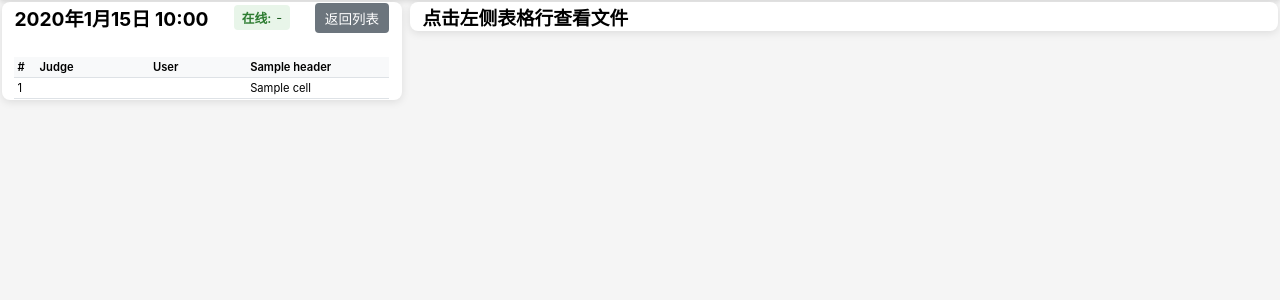
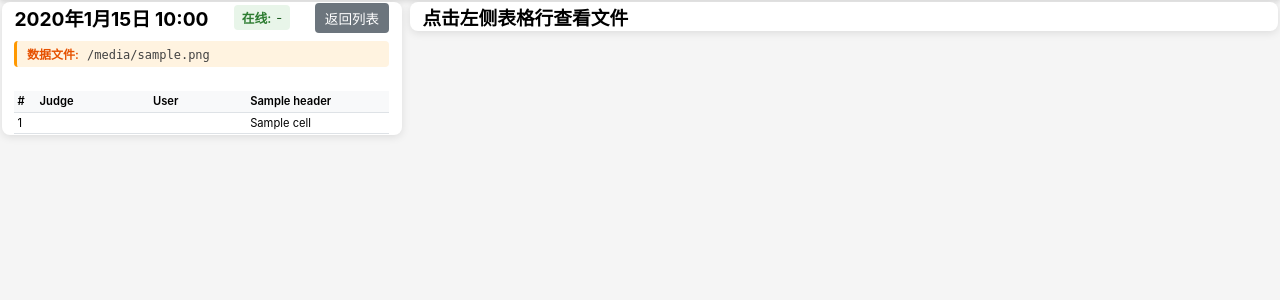
Before and after one commit to 278261631/east-data-check, a Django app: template templates/data/date_detail.html in a window 1280 px wide. Shown: the part 43-343 px from the top of the page. Run offline with Django 5.2, Linux system fonts and the light colour scheme; the template is opened without the code that fills it: most values are stand-ins (such as "Sample title", 1, 10 or a date in 2020); data that the repository does not hold is empty.

Commit message:
复制更新excel

```diff
--- a/data/excel_manager.py
+++ b/data/excel_manager.py
@@ -14,7 +14,7 @@ def get_working_excel_path(date):
         date: 日期字符串 (YYYYMMDD 格式)
 
     Returns:
-        Path: 工作Excel文件的完整路径 (candidate-final-YYYYMMDD-HHmmss.xlsx)
+        Path: 工作Excel文件的完整路径 (candidate-final-YYYYMMDD-YYYYMMDD-HHmmss.xlsx)
 
     Raises:
         FileNotFoundError: 原始Excel文件不存在
@@ -38,7 +38,7 @@ def get_working_excel_path(date):
         return existing_file
 
     # 生成新的工作文件名（带时间戳）
-    now = datetime.now().strftime('%H%M%S')
+    now = datetime.now().strftime('%Y%m%d-%H%M%S')
     working_filename = f"candidate-final-{date}-{now}.xlsx"
     working_path = excel_dir / working_filename
 
--- a/data/views.py
+++ b/data/views.py
@@ -84,10 +84,12 @@ def date_detail(request, date):
     rows = []
     headers = []
     error = None
+    excel_filename = None
 
     try:
         # 获取工作Excel文件（仅复制一次）
         file_path = get_working_excel_path(date)
+        excel_filename = file_path.name  # 获取文件名
 
         wb = openpyxl.load_workbook(file_path, read_only=True)
         ws = wb.active
@@ -111,7 +113,8 @@ def date_detail(request, date):
         'date': date,
         'headers': headers,
         'rows': rows,
-        'error': error
+        'error': error,
+        'excel_filename': excel_filename
     })
 
 
--- a/templates/data/date_detail.html
+++ b/templates/data/date_detail.html
@@ -14,6 +14,13 @@
                 </div>
                 <a href="{% url 'data:date_list' %}" class="btn-back">返回列表</a>
             </div>
+
+            {% if excel_filename %}
+            <div class="excel-filename">
+                <span class="filename-label">数据文件:</span>
+                <span class="filename-text">{{ excel_filename }}</span>
+            </div>
+            {% endif %}
 
             {% if error %}
             <div class="alert alert-error mt-1">{{ error }}</div>
@@ -110,6 +117,9 @@
 
     .header-row { display: flex; justify-content: space-between; align-items: center; flex-shrink: 0; gap: 0.5rem; margin-bottom: 0.5rem; }
     .header-row h2 { font-size: 1.2rem; margin: 0; }
+    .excel-filename { background: #fff3e0; padding: 0.3rem 0.6rem; border-radius: 4px; font-size: 0.75rem; margin-bottom: 0.5rem; border-left: 3px solid #ff9800; }
+    .filename-label { color: #e65100; font-weight: 600; margin-right: 0.3rem; }
+    .filename-text { color: #424242; font-family: monospace; word-break: break-all; }
     .online-users { display: flex; align-items: center; gap: 0.3rem; background: #e8f5e9; padding: 0.2rem 0.5rem; border-radius: 4px; font-size: 0.8rem; }
     .online-label { color: #2e7d32; font-weight: 600; }
     #onlineUsersList { color: #1b5e20; }
```
